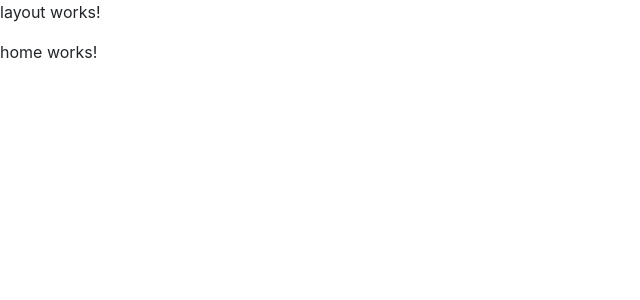
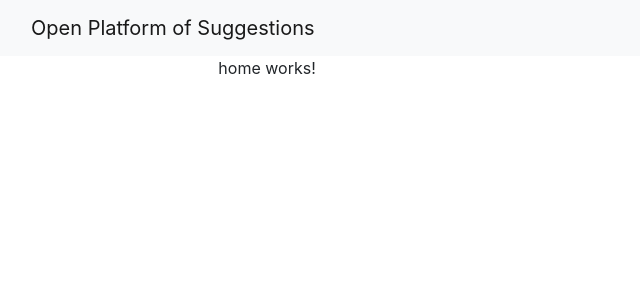
Before and after one commit to amita-kale/open-platform-of-suggestions, an Angular app: page /home in a window 1280 px wide. Shown: the top 300 px of the page, without its empty margins (0-640 px from the left). Built offline with nearby package versions, Linux system fonts and the light colour scheme.

Commit message:
added navbar

```diff
--- a/src/app/layout/layout.component.html
+++ b/src/app/layout/layout.component.html
@@ -1,9 +1,17 @@
-<p>layout works!</p>
+<nav class="navbar navbar-light bg-light">
+  <div class="container-fluid">
+    <a class="navbar-brand">Open Platform of Suggestions</a>
+  </div>
+</nav>
+<div class="row">
+  <div class="col-2"></div>
+  <div class="col">
+    <router-outlet></router-outlet>
+  </div>
+</div>
 <!-- <button type="button" [routerLink]="['/auth/login']" class="btn btn-primary">Login</button>
 <button type="button" [routerLink]="['/auth/registration']" class="btn btn-secondary">Registration</button>
 <button type="button" [routerLink]="['/home']" class="btn btn-success">Home</button>
 <button type="button" [routerLink]="['/idea/my-ideas']" class="btn btn-danger">My ideas</button>
 <button type="button" [routerLink]="['/idea/view-all-ideas']" class="btn btn-warning">view all ideas</button>
 <button type="button" [routerLink]="['/idea/view-idea']" class="btn btn-info">view idea</button> -->
-
-<router-outlet></router-outlet>
```
